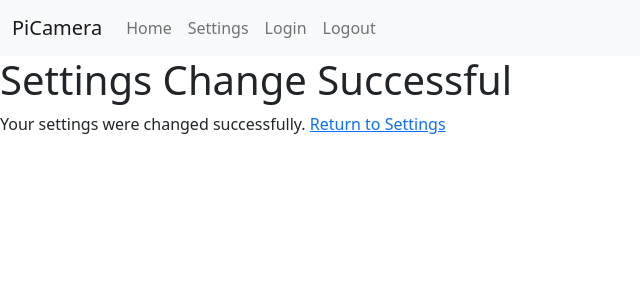
After one commit to mucube/picamera, a Flask app: page /settings_change_successful in a window 1280 px wide. The commit adds this page. Shown: the top 300 px of the page, without its empty margins (0-640 px from the left). Run offline with Flask 3, Linux system fonts and the light colour scheme; parts of the project's set-up code (start-up, migrations or seed data) failed here and were passed over.

Commit message:
Changing view perms in settings page

```diff
--- a/server.py
+++ b/server.py
@@ -1,6 +1,6 @@
 # This is the code for the Flask web server
 from flask import Flask, render_template, request, redirect, url_for, flash
-from flask_login import LoginManager, UserMixin, login_user, logout_user, login_required, current_user
+from flask_login import LoginManager, UserMixin, login_user, logout_user, login_required
 from werkzeug.security import check_password_hash, generate_password_hash
 
 import camera
@@ -91,6 +91,22 @@ def change_password():
     config.set('password_hash', new_password_hash)
     return redirect(url_for('password_change_successful'))
 
+@app.route("/change_view_perm", methods=["POST"])
+@login_required
+def change_view_perm():
+    perm = request.form.get('perm')
+
+    if perm == 'everyone':
+        config.set('view_perm', True)
+    elif perm == 'admin':
+        config.set('view_perm', False)
+
+    return redirect(url_for('settings_change_successful'))
+
+@app.route('/settings_change_successful')
+def settings_change_successful():
+    return render_template('settings_change_successful.html')
+
 @app.route("/logout")
 def logout():
     logout_user()
--- a/templates/layout.html
+++ b/templates/layout.html
@@ -25,6 +25,7 @@
                 <a class="nav-link" href="/settings">Settings</a>
               </li>
               <li class="nav-item"><a href="/login" class="nav-link">Login</a></li>
+              <li class="nav-item"><a href="/logout" class="nav-link">Logout</a></li>
             </ul>
           </div>
         </div>
--- /dev/null
+++ b/templates/settings_change_successful.html
@@ -0,0 +1,7 @@
+{% extends "layout.html" %}
+{% block title %}Settings Change Successful{% endblock %}
+
+{% block content %}
+<h1>Settings Change Successful</h1>
+<p>Your settings were changed successfully. <a href="/settings">Return to Settings</a></p>
+{% endblock %}
```
Also changed, not shown: templates/settings.html (+10 -0 lines).
